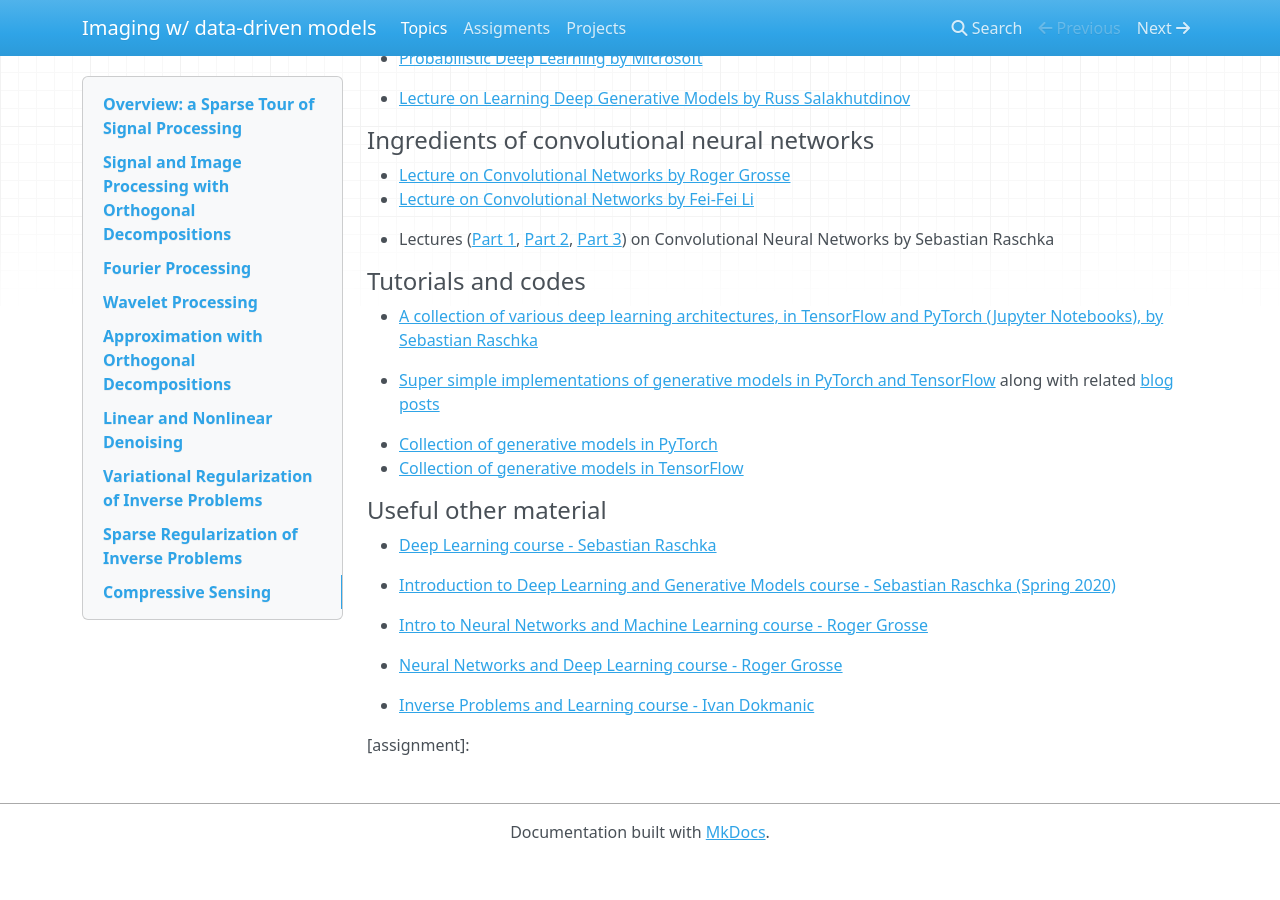
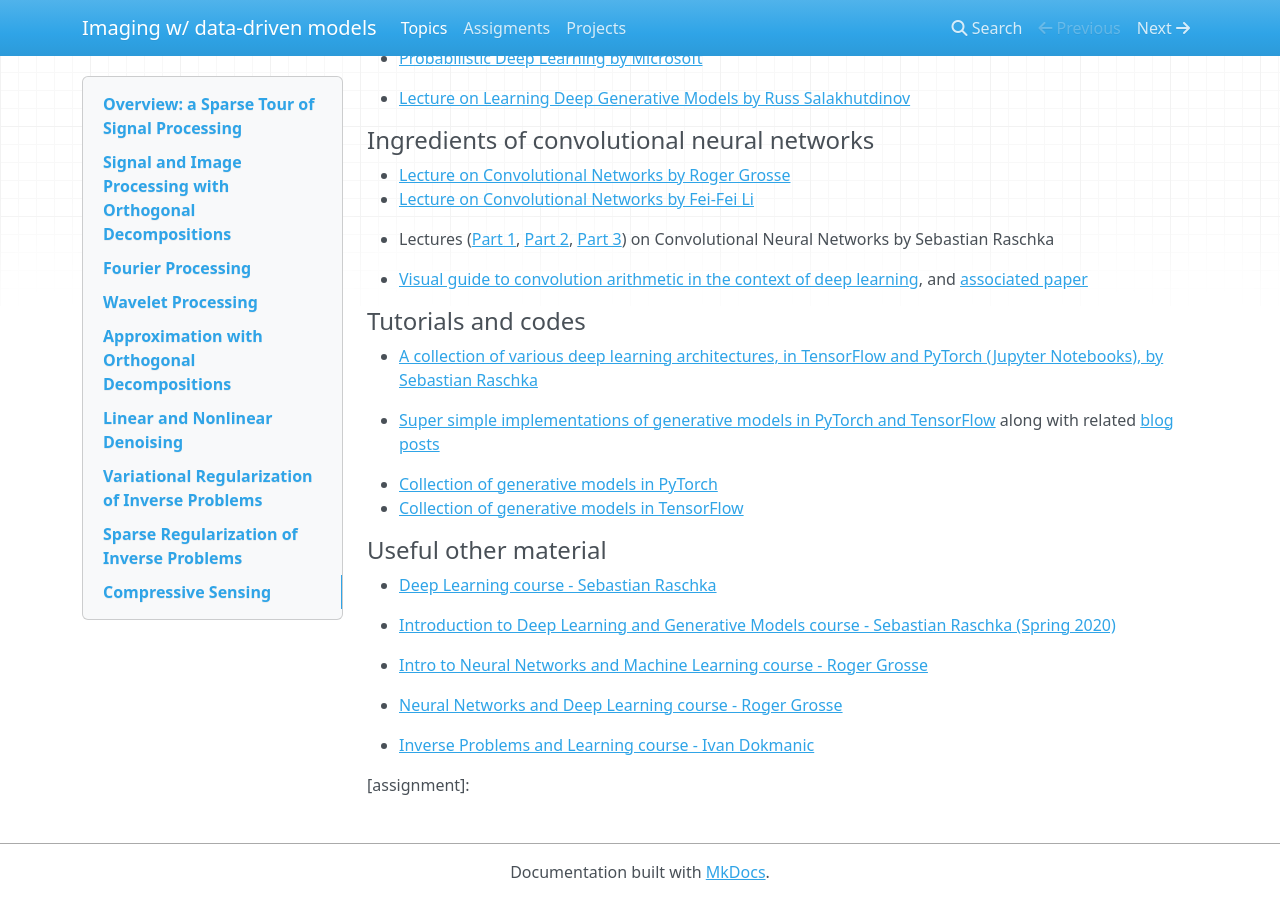
Before and after one commit to flexie/CSE-8803, an MkDocs documentation site: the page built from docs/outline.md, in a window 1280 px wide and 900 px high, scrolled down 5934 px. Built offline with MkDocs 1.6.1, drawn with Linux system fonts in a browser that asks for light colours; nearby versions of some CDN libraries; old or Windows-style settings are respelled for this version of MkDocs; before the commit the page ends 6794 px from its top, so only the background shows below that.

Commit message:
add visual link to conv

```diff
--- a/docs/outline.md
+++ b/docs/outline.md
@@ -291,6 +291,8 @@ During the lecture of February 13, we start by considering section 5.1.2 Deep di
 
 - Lectures ([Part 1](https://github.com/rasbt/stat479-deep-learning-ss19/blob/master/L13_intro-cnn/L13_intro-cnn-part1_slides.pdf), [Part 2](https://github.com/rasbt/stat479-deep-learning-ss19/blob/master/L13_intro-cnn/L13_intro-cnn-part2_slides.pdf), [Part 3](https://github.com/rasbt/stat479-deep-learning-ss19/blob/master/L13_intro-cnn/L13_intro-cnn-part3_slides.pdf)) on Convolutional Neural Networks by Sebastian Raschka
 
+- [Visual guide to convolution arithmetic in the context of deep learning](https://github.com/vdumoulin/conv_arithmetic), and [associated paper](https://arxiv.org/pdf/1603.07285.pdf)
+
 #### Tutorials and codes
 
 - [A collection of various deep learning architectures, in TensorFlow and PyTorch (Jupyter Notebooks), by Sebastian Raschka](https://github.com/rasbt/deeplearning-models)
```
